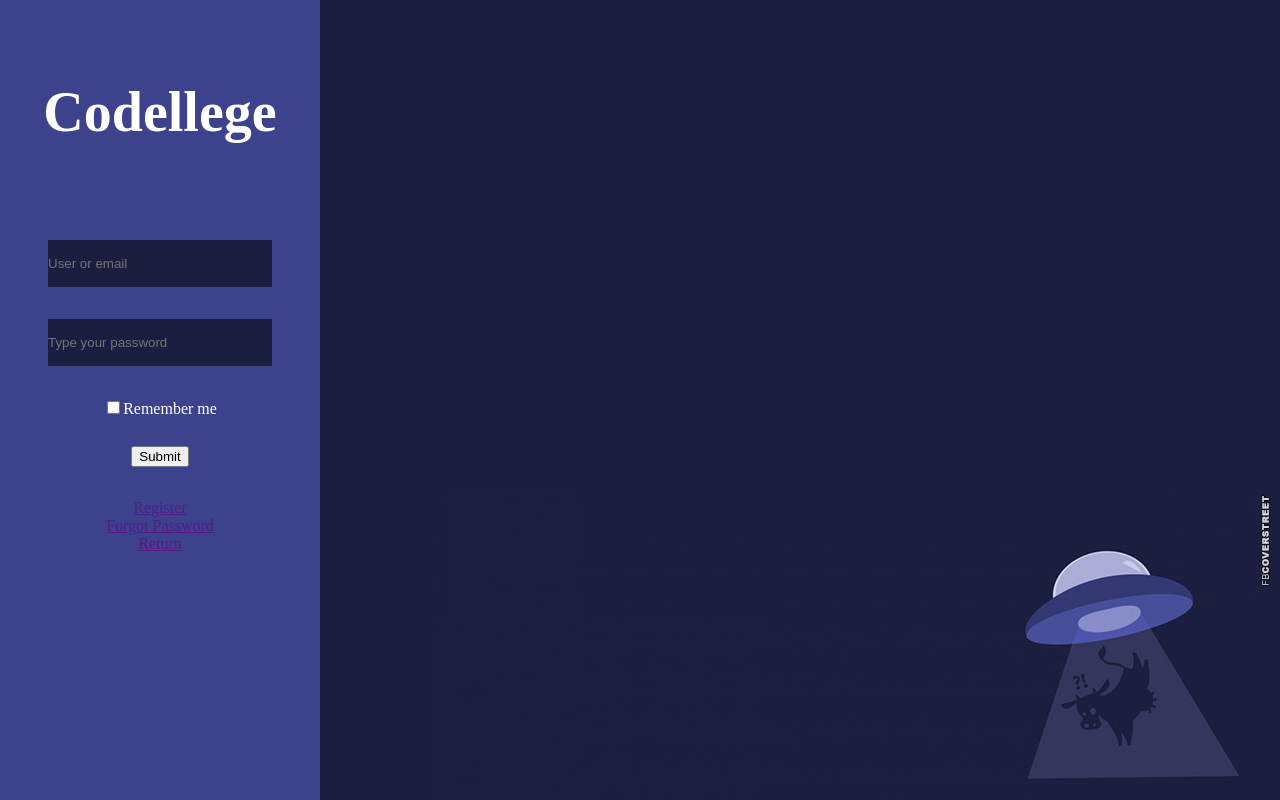
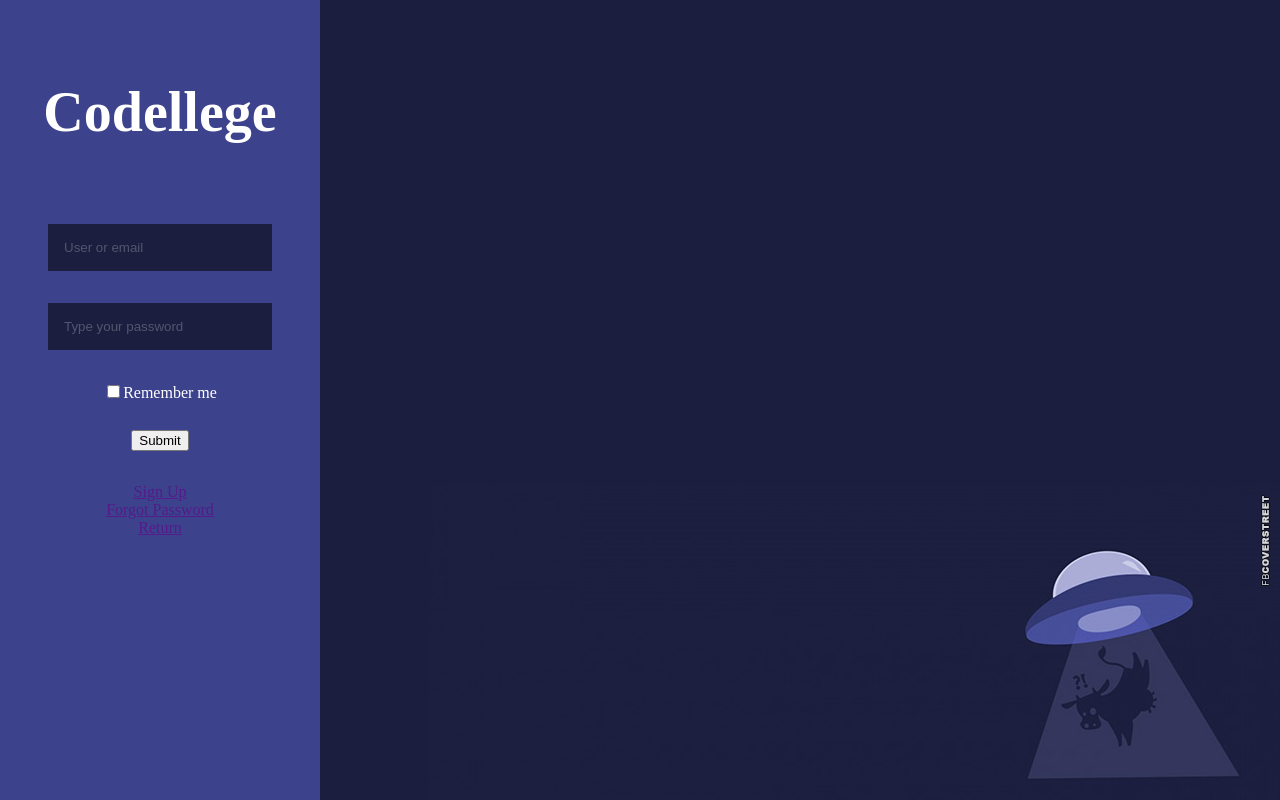
Before and after one commit to AndryKwiatow/andrykwiatow.github.io, a PHP site: page /login.html in a window 1280 px wide. Run offline with PHP 8.4, Linux system fonts and the light colour scheme; some web fonts are replaced.

Commit message:
afsgadg
sdgsdgs

```diff
--- a/css/login.css
+++ b/css/login.css
@@ -5,14 +5,16 @@ html, body
     width: 100%;
     height: 100%;
     color: white;
+    overflow: hidden;
 }
 body
 {
     background: no-repeat right bottom url("../img/landing2.jpg") #1b1e3f;
+
 }
 h1
 {
-    padding: 25% 0% 30% 0%;
+    padding: 25% 0% 25% 0%;
     margin: 0;
     font-family: 'Lacquer';
     font-size: 3.5rem;
@@ -20,6 +22,18 @@ h1
 input
 {
     margin-bottom: 10%;
+}
+::placeholder
+{
+    color: #ffffff3f;
+}
+::-webkit-input-placeholder
+{
+    color: #ffffff3f;
+}
+::-moz-placeholder
+{
+    color: #ffffff3f;
 }
 .login-container
 {
@@ -30,10 +44,22 @@ input
 }
 .text
 {
-    padding: 5% 0% 5% 0%;
-    width: 70%;
+    padding: 5% 5% 5% 5%;
+    width: 60%;
     border: 0;
     background: #1b1e3f;
+    color: #ffffffff;
+    transition: 3s color ease;
+}
+.text:hover
+{
+    background: #121429;
+    box-shadow: 0 0 3em #12142978;
+}
+.text:focus
+{
+    box-shadow: 0 0 1em #ffffff5d;
+    border: 0.1rem solid #ffffff;
 }
 .left
 {
--- a/login.html
+++ b/login.html
@@ -20,7 +20,7 @@
             <br>
             <input type="submit" name="" id="" value="Submit">
         </form>
-        <a href="">Register</a>
+        <a href="" class>Sign Up</a>
         <br>
         <a href="">Forgot Password</a>
         <br>
```
Also changed, not shown: img/city.jpg (added), img/mountain.jpg (added).
